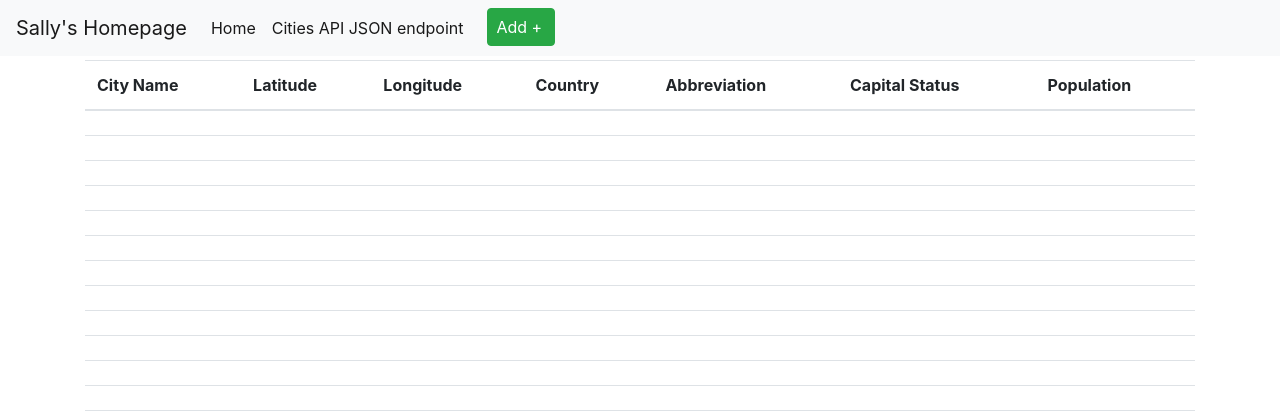
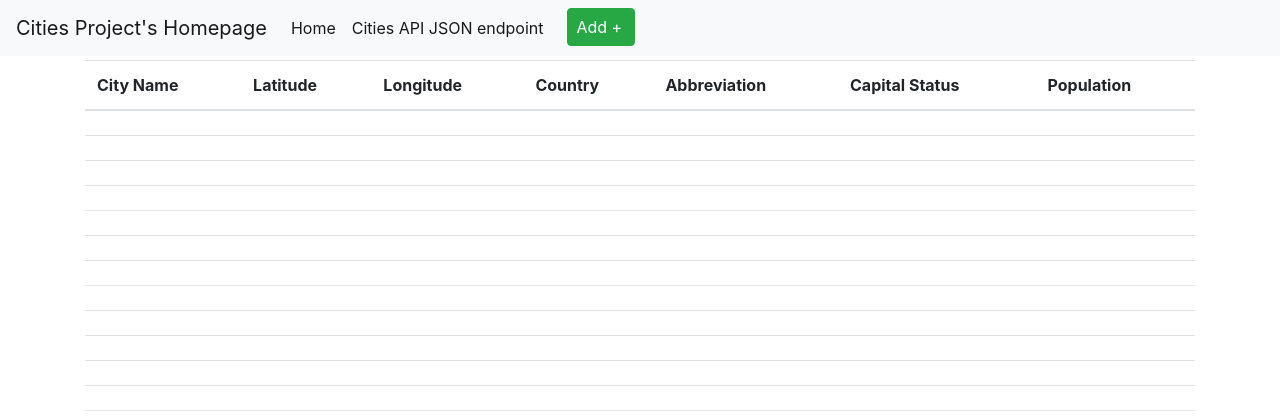
Before and after one commit to sek22-2021/PycharmDockerFlaskSQL, a Flask app: page / in a window 1280 px wide. Shown: the top 420 px of the page. Run offline with Flask 2, Linux system fonts and the light colour scheme; data comes from the database, SQL or seed files in the repository; lists and menus that the app fills with data are empty; some libraries are stand-ins or nearby versions.

Commit message:
Fix: Updated code and HTML

```diff
--- a/app/app.py
+++ b/app/app.py
@@ -18,7 +18,7 @@ mysql.init_app(app)
 
 @app.route('/', methods=['GET'])
 def index():
-    user = {'username': 'Sally'}
+    user = {'username': 'Cities Project'}
     cursor = mysql.get_db().cursor()
     cursor.execute('SELECT * FROM tblCitiesImport')
     result = cursor.fetchall()
--- a/app/templates/index.html
+++ b/app/templates/index.html
@@ -15,7 +15,7 @@
     <tbody>
     {% for city in cities %}
     <tr>
-        <td><a href="view/{{city.id}}">{{ city.fldName }}</a></td>
+        <td><a href="view/{{ city.id }}">{{ city.fldName }}</a></td>
         <td>{{ city.fldLat }}</td>
         <td>{{ city.fldLong }}</td>
         <td>{{ city.fldCountry }}</td>
```
